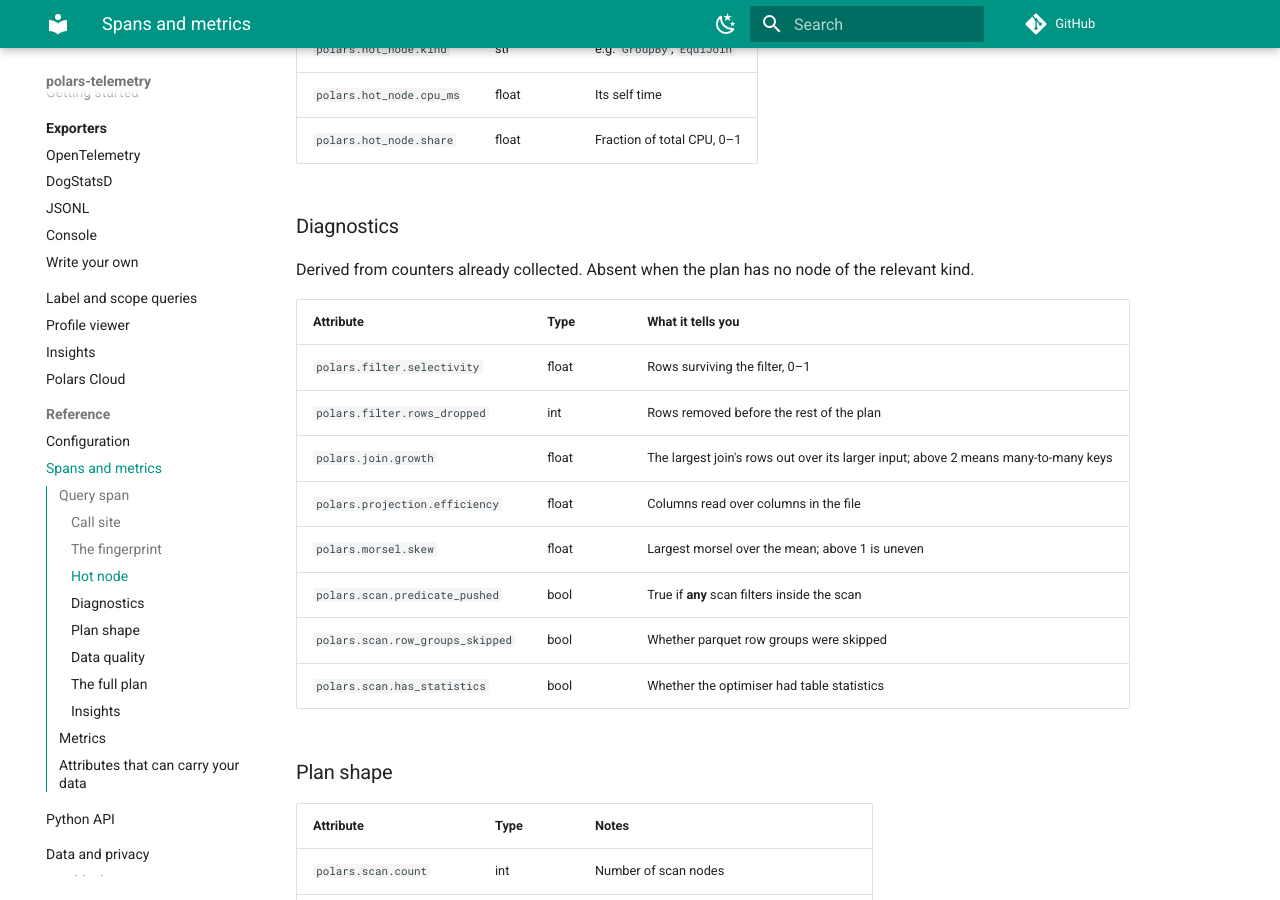
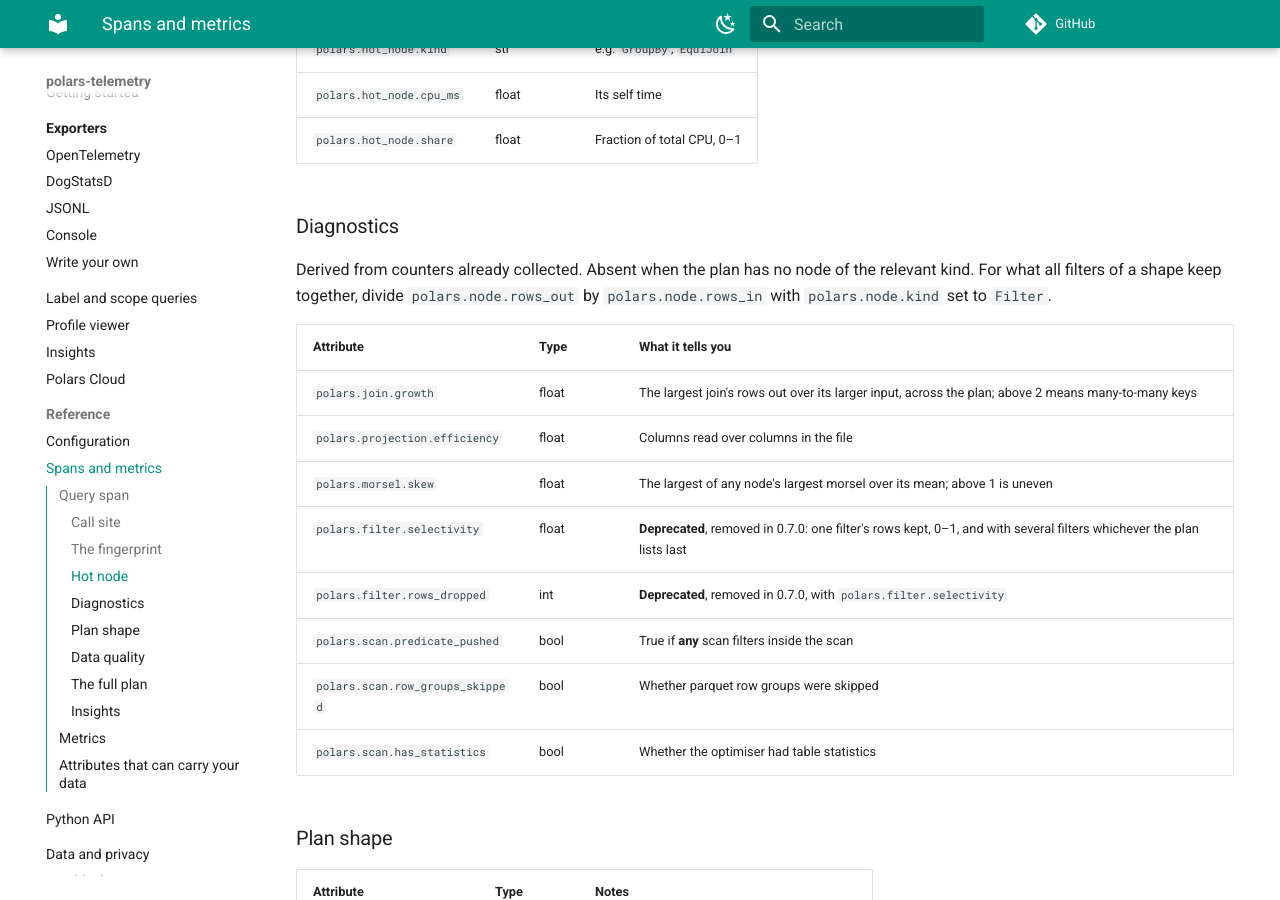
Before and after one commit to jan-krueger/polars-telemetry, an MkDocs documentation site: the page built from docs/reference/spans-and-metrics.md, in a window 1280 px wide and 900 px high, scrolled down 1959 px. Built offline with MkDocs 1.6.1 and Material for MkDocs 9.7.7, drawn with Linux system fonts in a browser that asks for light colours; comment, search, counter and statistics services are not loaded.

Commit message:
feat: deprecate polars.filter.selectivity and polars.filter.rows_dropped

```diff
--- a/docs/reference/spans-and-metrics.md
+++ b/docs/reference/spans-and-metrics.md
@@ -71,15 +71,17 @@ The single most expensive node, which is usually the whole answer.
 ### Diagnostics
 
 Derived from counters already collected. Absent when the plan has no node of
-the relevant kind.
+the relevant kind. For what all filters of a shape keep together, divide
+`polars.node.rows_out` by `polars.node.rows_in` with `polars.node.kind` set to
+`Filter`.
 
 | Attribute | Type | What it tells you |
 | --- | --- | --- |
-| `polars.filter.selectivity` | float | Rows surviving the filter, 0–1 |
-| `polars.filter.rows_dropped` | int | Rows removed before the rest of the plan |
-| `polars.join.growth` | float | The largest join's rows out over its larger input; above 2 means many-to-many keys |
+| `polars.join.growth` | float | The largest join's rows out over its larger input, across the plan; above 2 means many-to-many keys |
 | `polars.projection.efficiency` | float | Columns read over columns in the file |
-| `polars.morsel.skew` | float | Largest morsel over the mean; above 1 is uneven |
+| `polars.morsel.skew` | float | The largest of any node's largest morsel over its mean; above 1 is uneven |
+| `polars.filter.selectivity` | float | **Deprecated**, removed in 0.7.0: one filter's rows kept, 0–1, and with several filters whichever the plan lists last |
+| `polars.filter.rows_dropped` | int | **Deprecated**, removed in 0.7.0, with `polars.filter.selectivity` |
 | `polars.scan.predicate_pushed` | bool | True if **any** scan filters inside the scan |
 | `polars.scan.row_groups_skipped` | bool | Whether parquet row groups were skipped |
 | `polars.scan.has_statistics` | bool | Whether the optimiser had table statistics |
```
Also changed, not shown: CHANGELOG.md (+15 -0 lines), README.md (+1 -1 lines), docs/index.md (+1 -1 lines), 2 other files.
